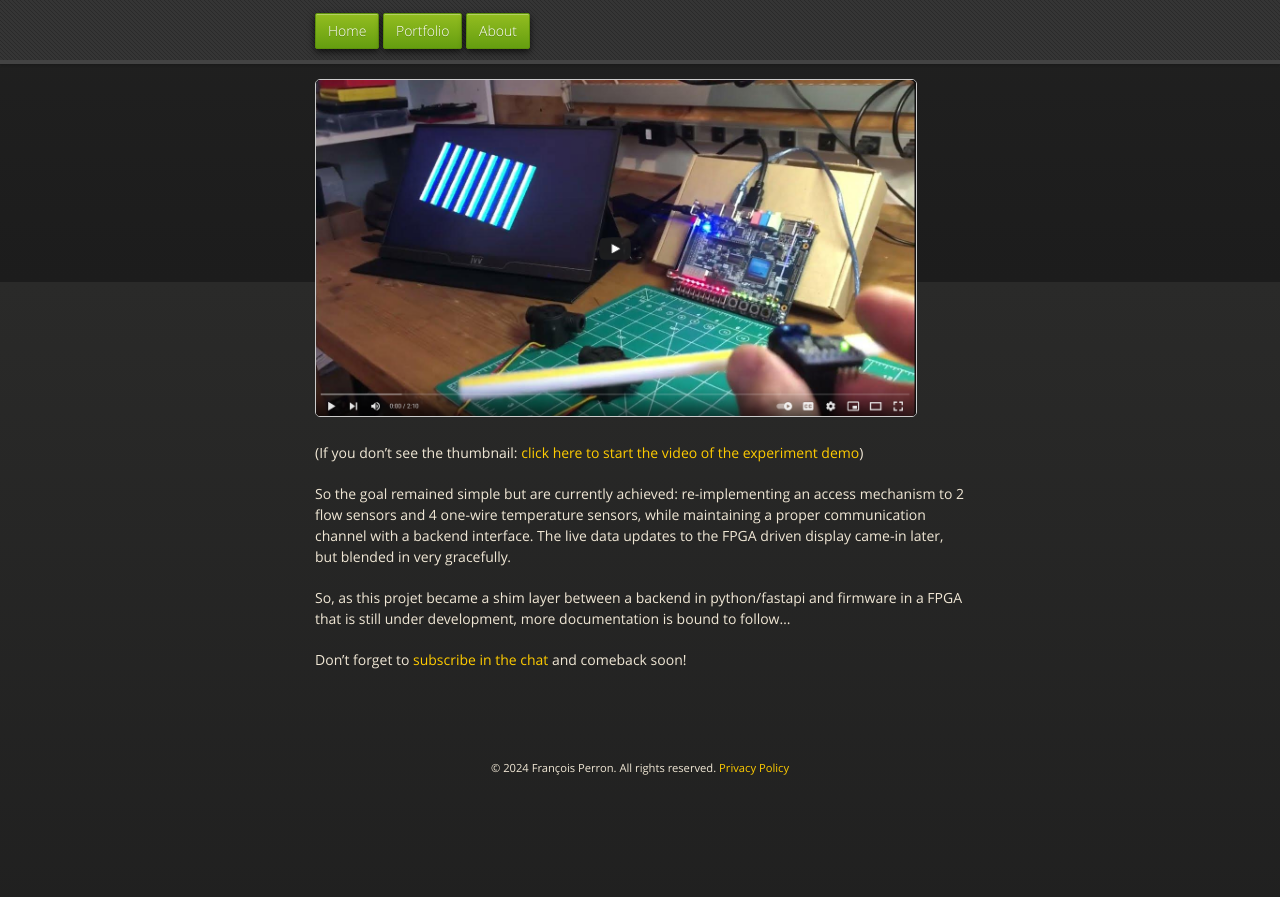
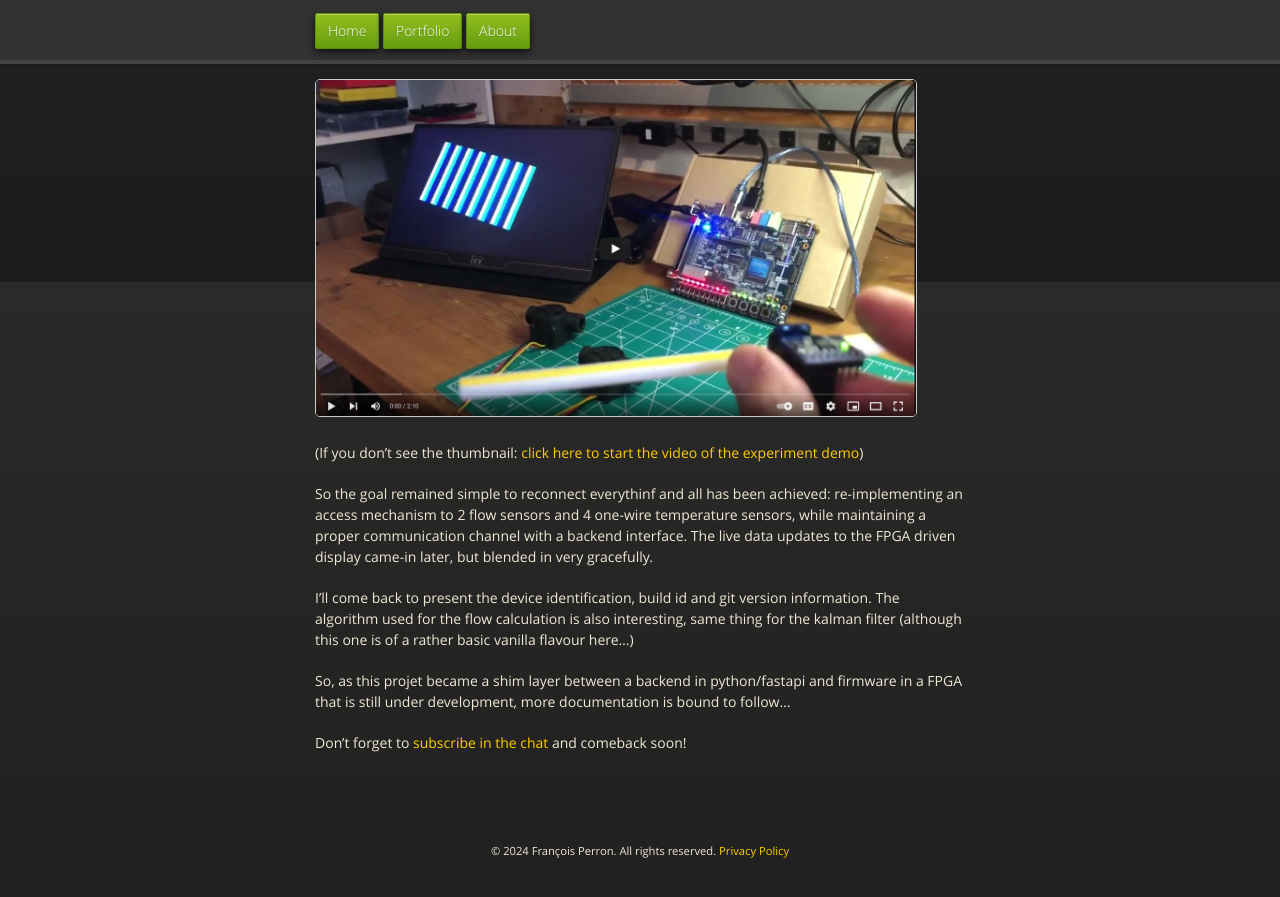
Before and after one commit to fperron-kt88/fx-portfolio, a Jekyll site: the page built from _posts/2024-12-17-new-esp32-flow-and-temp.md, in a window 1280 px wide and 900 px high, scrolled down 5118 px. Shown: the top 897 px of the window. Built offline with Jekyll 4.4.1, drawn with Linux system fonts in a browser that asks for light colours; comment, search, counter and statistics services are not loaded; before the commit the page ends 5935 px from its top, so only the background shows below that.

```diff
--- a/_posts/2024-12-17-new-esp32-flow-and-temp.md
+++ b/_posts/2024-12-17-new-esp32-flow-and-temp.md
@@ -349,14 +349,20 @@
 
 (If you don't see the thumbnail: [click here to start the video of the experiment demo](https://www.youtube.com/watch?v=IqowHkFn10U))
 
-So the goal remained simple but are currently achieved: re-implementing
-an access mechanism to 2 flow sensors and 4 one-wire temperature
-sensors, while maintaining a proper communication channel with a backend
-interface. The live data updates to the FPGA driven display came-in later,
-but blended in very gracefully.
+So the goal remained simple to reconnect everythinf and all has been
+achieved: re-implementing an access mechanism to 2 flow sensors and 4
+one-wire temperature sensors, while maintaining a proper communication
+channel with a backend interface. The live data updates to the FPGA
+driven display came-in later, but blended in very gracefully.
 
-So, as this projet became a shim layer between a backend in python/fastapi and
-firmware in a FPGA that is still under development, more documentation is bound to follow...
+I'll come back to present the device identification, build id and git
+version information. The algorithm used for the flow calculation is also
+interesting, same thing for the kalman filter (although this one is of
+a rather basic vanilla flavour here...)
+
+So, as this projet became a shim layer between a backend in python/fastapi
+and firmware in a FPGA that is still under development, more documentation
+is bound to follow...
 
 Don't forget to <a href="javascript:;"
 onclick="tidioChatApi.display(true);tidioChatApi.open()">subscribe in
```
